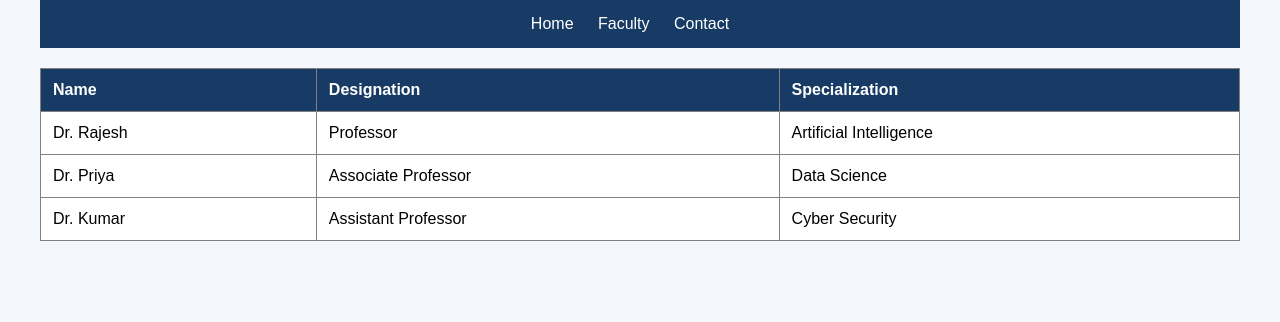
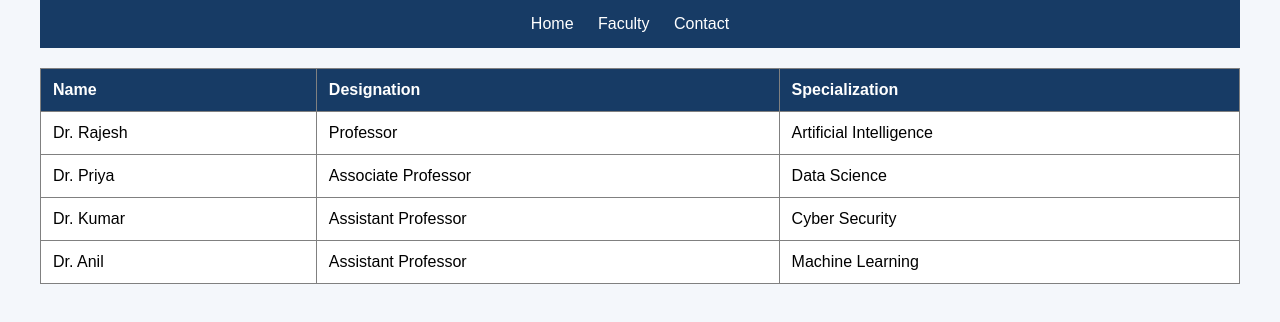
Before and after one commit to Sathyadithya13/college-department-website, a plain HTML site: page faculty.html in a window 1280 px wide. Shown: the part 98-420 px from the top of the page. Drawn offline with Linux system fonts and the light colour scheme.

Commit message:
Add faculty information

```diff
--- a/faculty.html
+++ b/faculty.html
@@ -35,6 +35,11 @@
             <td>Assistant Professor</td>
             <td>Cyber Security</td>
         </tr>
+        <tr>
+            <td>Dr. Anil</td>
+            <td>Assistant Professor</td>
+            <td>Machine Learning</td>
+        </tr>
     </table>
 </body>
 </html>
```
